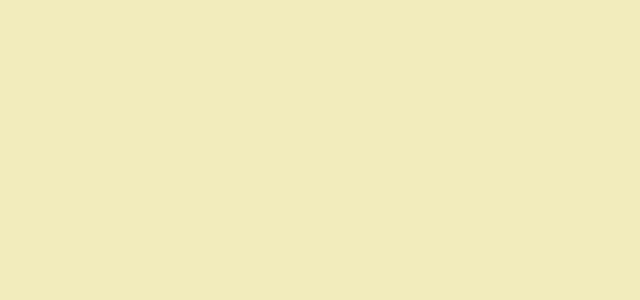
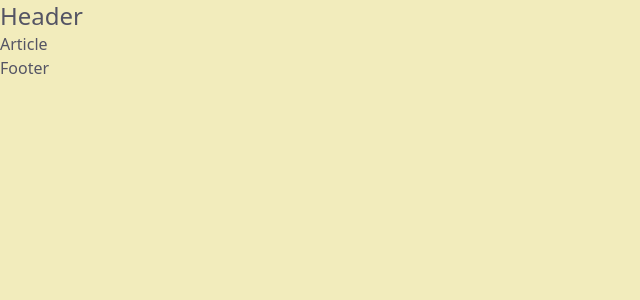
Before and after one commit to HasSak-47/HasSak-47.github.io, a React app: page / in a window 1280 px wide. Shown: the top 300 px of the page, without its empty margins (0-640 px from the left). Built offline with nearby package versions, Linux system fonts and the light colour scheme; the HTML template or start-up script is replaced by a standard one.

Commit message:
colors ig

```diff
--- a/src/App.tsx
+++ b/src/App.tsx
@@ -1,9 +1,9 @@
 function App() {
   return (
-    <div id='App' className='flex h-screen w-screen'>
-      <header className=''></header>
-      <article></article>
-      <footer></footer>
+    <div id='App' className='flex h-screen w-screen flex-col'>
+      <header className='text-2xl'> Header </header>
+      <article> Article </article>
+      <footer> Footer </footer>
     </div>
   );
 }
--- a/src/base.css
+++ b/src/base.css
@@ -2,7 +2,7 @@
 @import './theme.css';
 @layer base {
   * {
-    @apply bg-lotusWhite3;
+    @apply bg-lotusWhite3 text-lotusInk1;
     @media (prefers-color-scheme: dark) {
       @apply bg-sumiInk0 text-oldWhite;
     }
--- a/src/theme.css
+++ b/src/theme.css
@@ -1,4 +1,5 @@
 @import 'tailwindcss';
+
 @theme {
   --font-mono: 'Fira Code', monospace;
 
```
